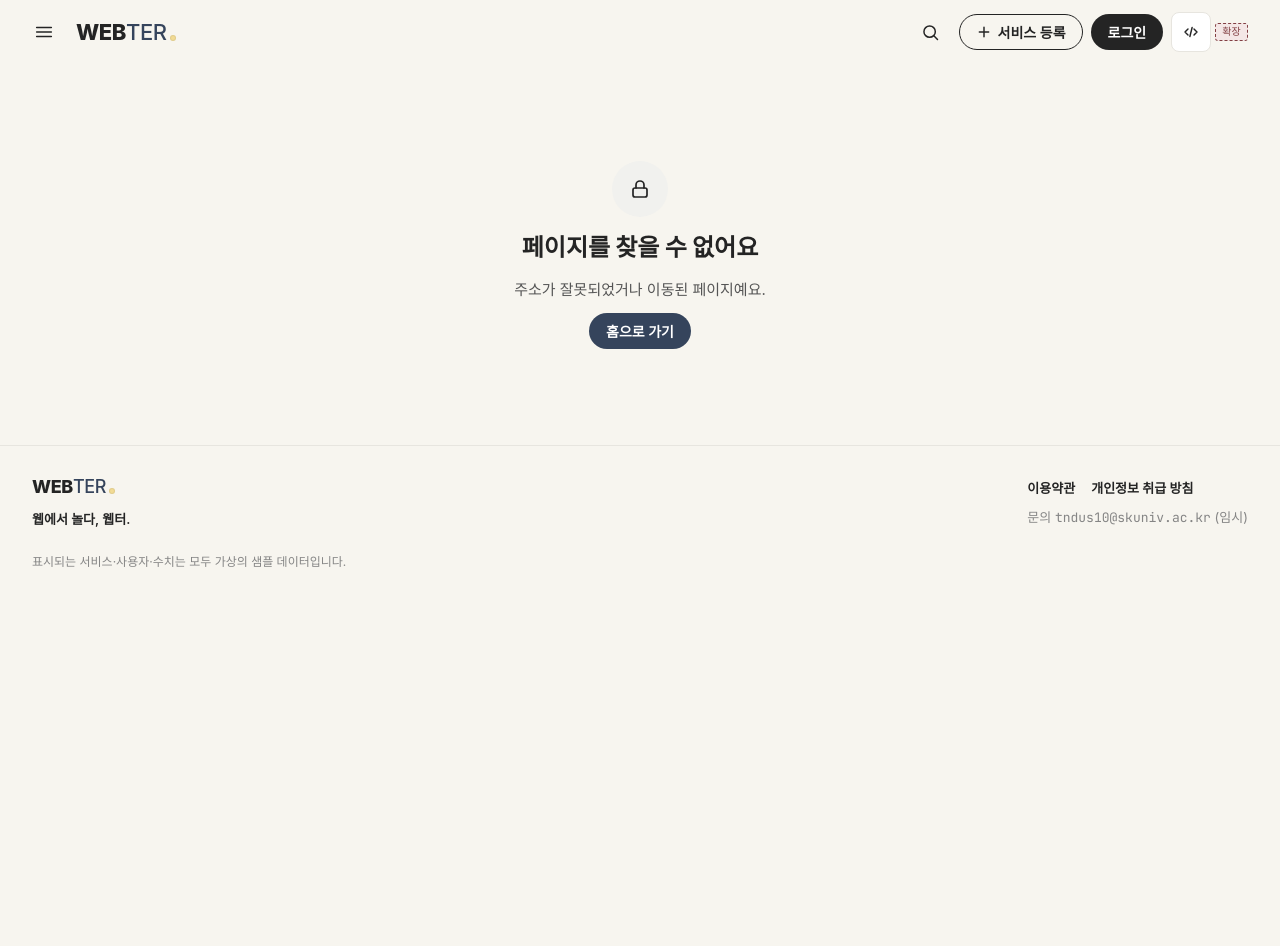
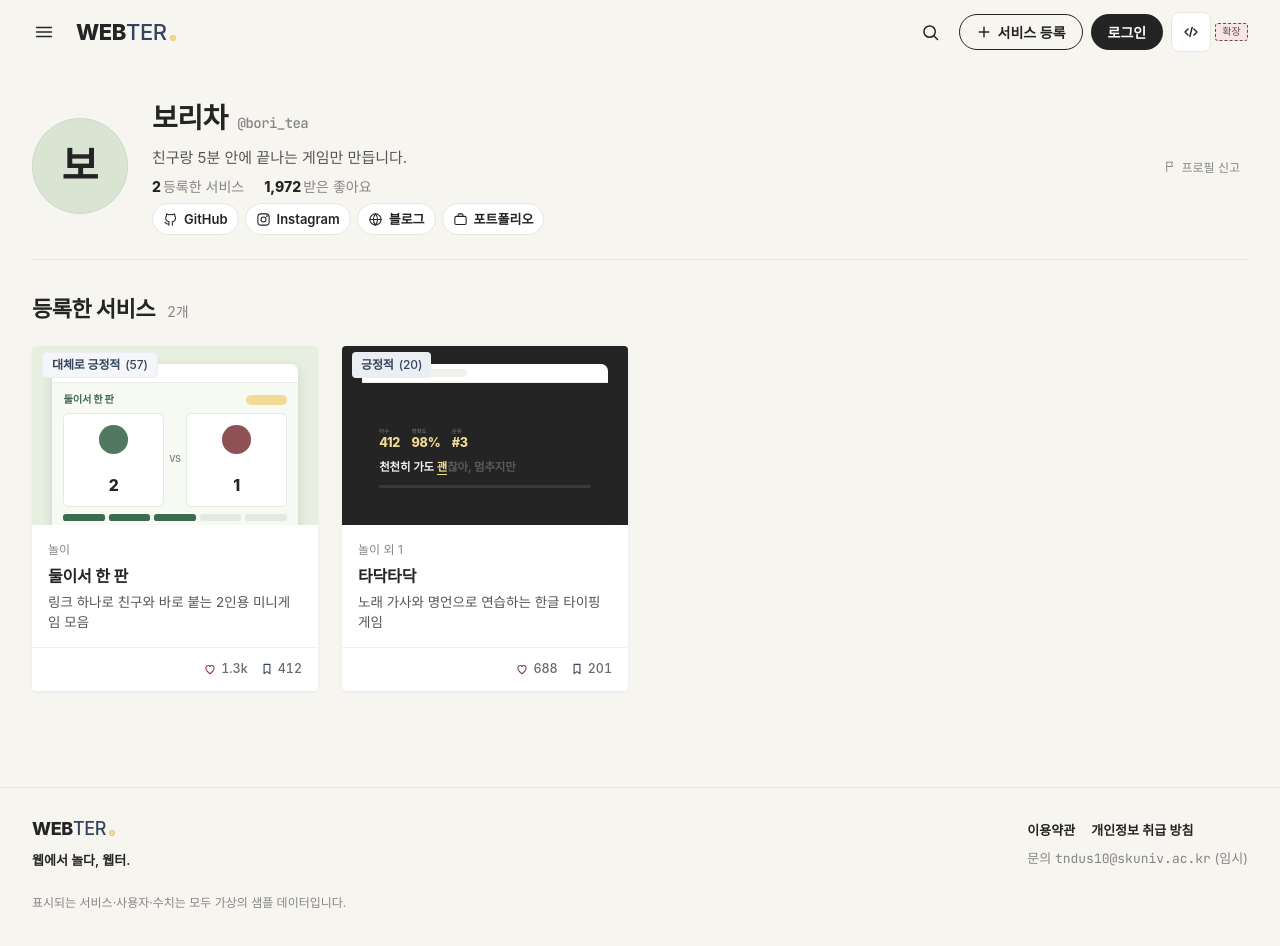
Before and after one commit to p1001q/WEBTER, a Next.js app in the folder FE/: page /users/u_bori in a window 1280 px wide. Before the commit this address had no page. Shown: the top 946 px of the page. Before the commit the page ends 800 px from the top, so only its background shows below. Built offline with nearby package versions, Linux system fonts and the light colour scheme; a web font is replaced by a local one.

Commit message:
F_feat: 제작자 프로필 화면 추가

```diff
--- /dev/null
+++ b/FE/src/app/(main)/users/[id]/_components/ProfileScreen.tsx
@@ -0,0 +1,131 @@
+"use client";
+
+import { Footer } from "@/components/layout/Footer";
+import { Restricted } from "@/components/layout/Restricted";
+import { SectionHead } from "@/components/layout/SectionHead";
+import { ServiceList } from "@/components/service/ServiceList";
+import { Avatar } from "@/components/ui/Avatar";
+import { buttonClass } from "@/components/ui/Button";
+import { EmptyState } from "@/components/ui/EmptyState";
+import { Icon } from "@/components/ui/Icon";
+import { MiniButton } from "@/components/ui/MiniButton";
+import { RouteLink } from "@/components/ui/RouteLink";
+import { fmtNum } from "@/domain/format";
+import { LINK_ICON, LINK_LABEL } from "@/domain/options";
+import { useWt } from "@/providers/context";
+
+/** 제작자 프로필: 소개·외부 링크·등록한 서비스 */
+export function ProfileScreen({ id }: { id: string }) {
+  const wt = useWt();
+  const u = wt.users[id];
+  if (!u)
+    return (
+      <Restricted
+        title="사용자를 찾을 수 없어요"
+        desc="탈퇴했거나 주소가 잘못되었어요."
+      />
+    );
+  const list = wt.publicServices.filter((s) => s.owner === u.id);
+  const likes = list.reduce((a, s) => a + s.likes, 0);
+  const isMe = !!wt.me && wt.me.id === u.id;
+  const reported = wt.reported.has("profile:" + u.id);
+  return (
+    <>
+      <div className="page-wrap">
+        <div className="flex flex-wrap items-center gap-6 pt-8 pb-6">
+          <Avatar user={u} size={96} />
+          <div className="flex min-w-[240px] flex-1 flex-col gap-1.5">
+            <h1 className="m-0 flex flex-wrap items-baseline gap-2.5 text-28 font-extrabold tracking-[-0.02em]">
+              {u.nick}
+              <small className="font-mono text-14 font-medium text-muted">
+                @{u.handle}
+              </small>
+            </h1>
+            {u.bio && <p className="m-0 text-text-2">{u.bio}</p>}
+            <div className="flex flex-wrap gap-5 text-14 text-muted">
+              <span>
+                <b className="mr-0.5 font-extrabold text-ink">{list.length}</b>
+                등록한 서비스
+              </span>
+              <span>
+                <b className="mr-0.5 font-extrabold text-ink">
+                  {fmtNum(likes)}
+                </b>
+                받은 좋아요
+              </span>
+            </div>
+            {u.links.length > 0 && (
+              <div
+                className="flex flex-wrap gap-1.5"
+                aria-label="외부 링크"
+                data-component="profile-links"
+              >
+                {u.links.map(([k, url]) => (
+                  <a
+                    key={k}
+                    href="#"
+                    className="inline-flex h-8 items-center gap-1.5 rounded-pill border border-border bg-card px-2.5 text-13 font-semibold hover:border-border-strong"
+                    onClick={(e) => {
+                      e.preventDefault();
+                      wt.toast(`데모: ${url} 로 이동하지 않아요.`);
+                    }}
+                    aria-label={`${LINK_LABEL[k]} (외부 링크)`}
+                  >
+                    <Icon name={LINK_ICON[k]} size={15} />
+                    {LINK_LABEL[k]}
+                  </a>
+                ))}
+              </div>
+            )}
+          </div>
+          <div className="flex gap-2">
+            {isMe ? (
+              <RouteLink
+                to="mypage"
+                params={{ tab: "settings" }}
+                className={buttonClass({ variant: "ghost" })}
+              >
+                프로필 수정
+              </RouteLink>
+            ) : reported ? (
+              <MiniButton disabled>
+                <Icon name="check" size={13} />
+                신고 완료
+              </MiniButton>
+            ) : (
+              <MiniButton
+                onClick={() =>
+                  wt.requireLogin(
+                    () =>
+                      wt.setModal({
+                        type: "report",
+                        target: {
+                          type: "profile",
+                          key: "profile:" + u.id,
+                          label: u.nick,
+                        },
+                      }),
+                    "신고는 로그인한 회원만 할 수 있어요.",
+                  )
+                }
+              >
+                <Icon name="flag" size={13} />
+                프로필 신고
+              </MiniButton>
+            )}
+          </div>
+        </div>
+        <hr className="m-0 h-px border-0 bg-border" />
+        <section className="mt-8">
+          <SectionHead title="등록한 서비스" sub={`${list.length}개`} />
+          {list.length ? (
+            <ServiceList items={list} />
+          ) : (
+            <EmptyState title="공개된 서비스가 없어요" desc="" icon="grid" />
+          )}
+        </section>
+      </div>
+      <Footer />
+    </>
+  );
+}
--- /dev/null
+++ b/FE/src/app/(main)/users/[id]/page.tsx
@@ -0,0 +1,10 @@
+import { ProfileScreen } from "./_components/ProfileScreen";
+
+export default async function ProfilePage({
+  params,
+}: {
+  params: Promise<{ id: string }>;
+}) {
+  const { id } = await params;
+  return <ProfileScreen key={id} id={id} />;
+}
```
